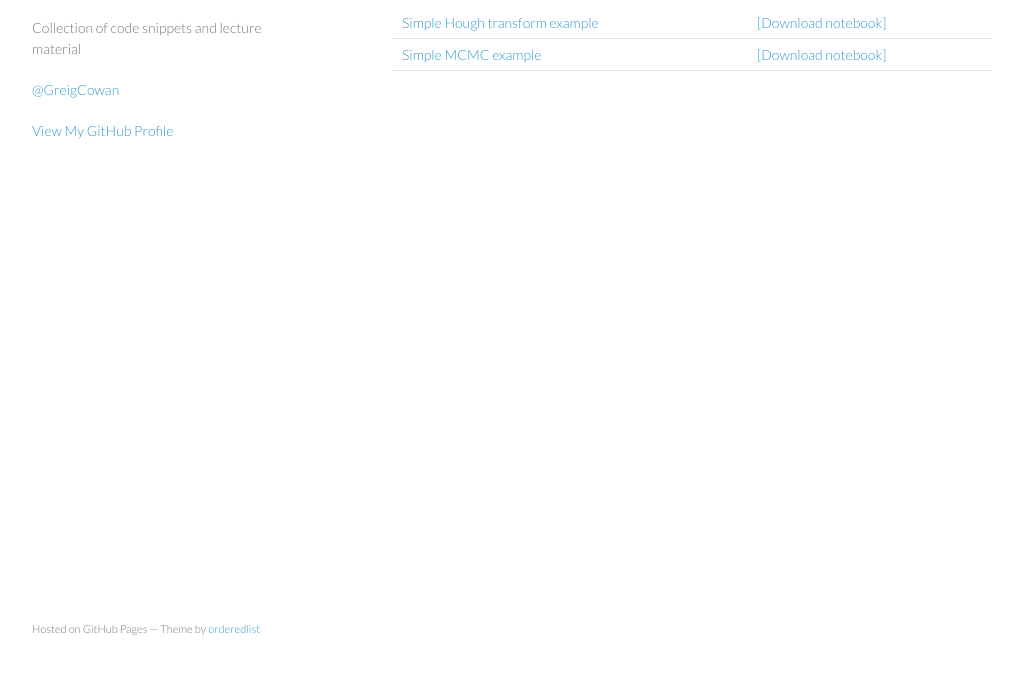
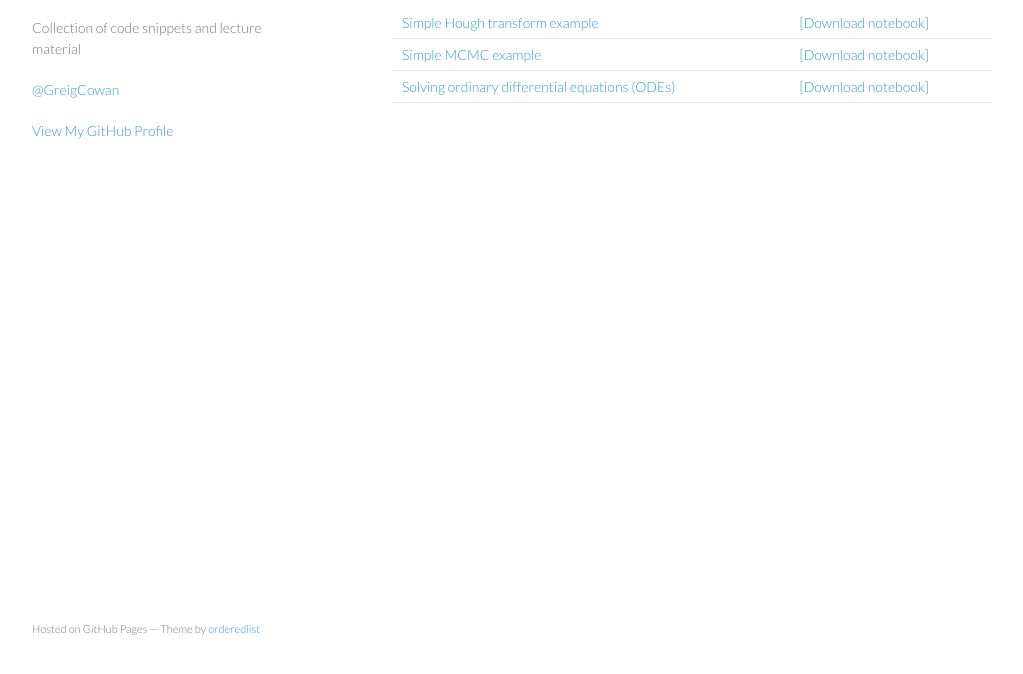
Before and after one commit to gcowan/gcowan.github.io, a plain HTML site: page notebooks/index.html in a window 1280 px wide. Shown: the part 92-766 px from the top of the page, without its empty margins (178-1201 px from the left). Drawn offline with Linux system fonts and the light colour scheme.

Commit message:
Added link to ODEs

```diff
--- a/notebooks/index.html
+++ b/notebooks/index.html
@@ -43,6 +43,14 @@
                 <a href="https://gcowan.github.io/notebooks/MCMC.ipynb">[Download notebook]
             </td>
         </tr>
+        <tr>
+            <td>
+                <a href="https://gcowan.github.io/notebooks/Solving_ODEs.html">Solving ordinary differential equations (ODEs)</a>
+            </td>
+            <td>
+                <a href="https://gcowan.github.io/notebooks/Solving_ODEs.ipynb">[Download notebook]
+            </td>
+        </tr>
       </table>
 
       </section>
```
